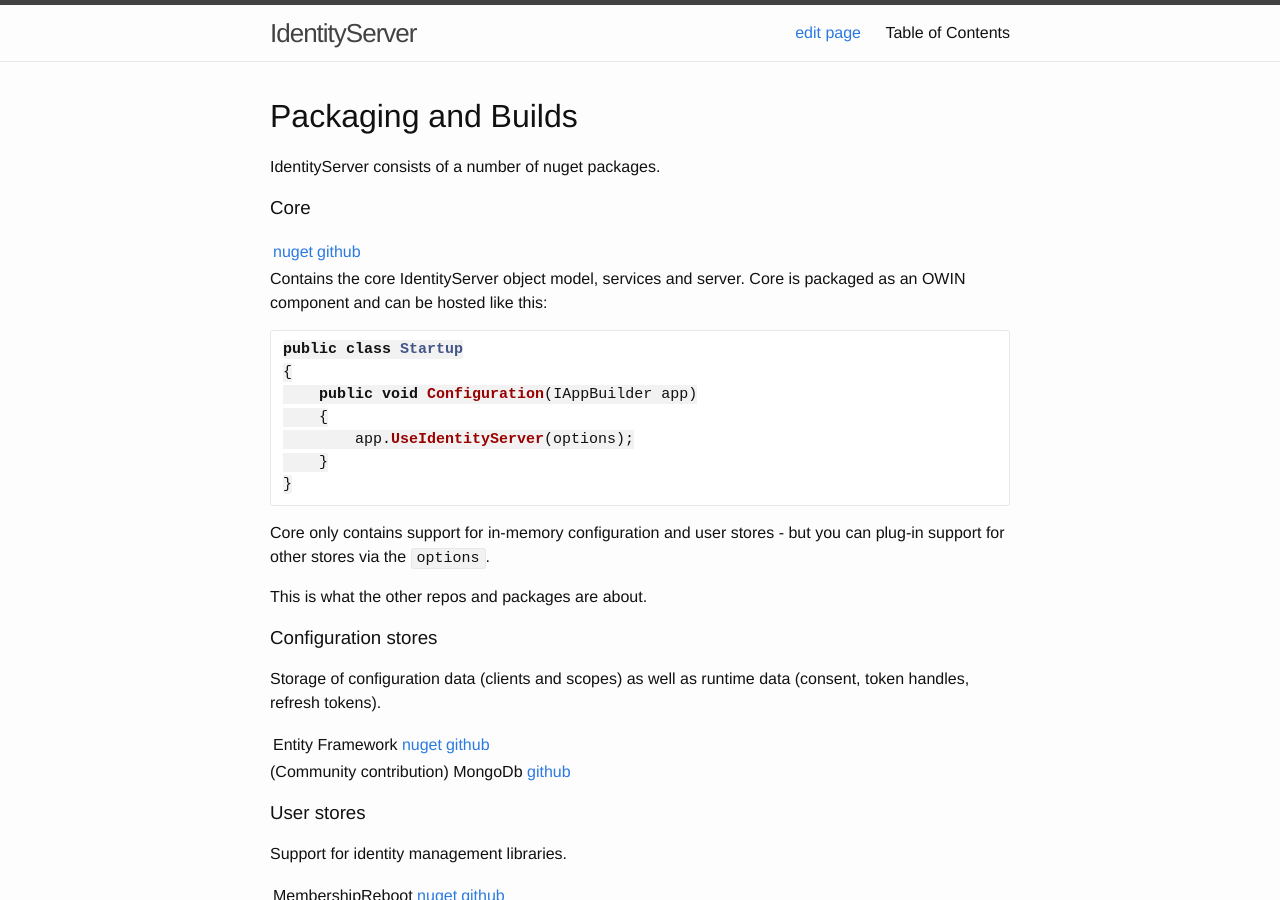
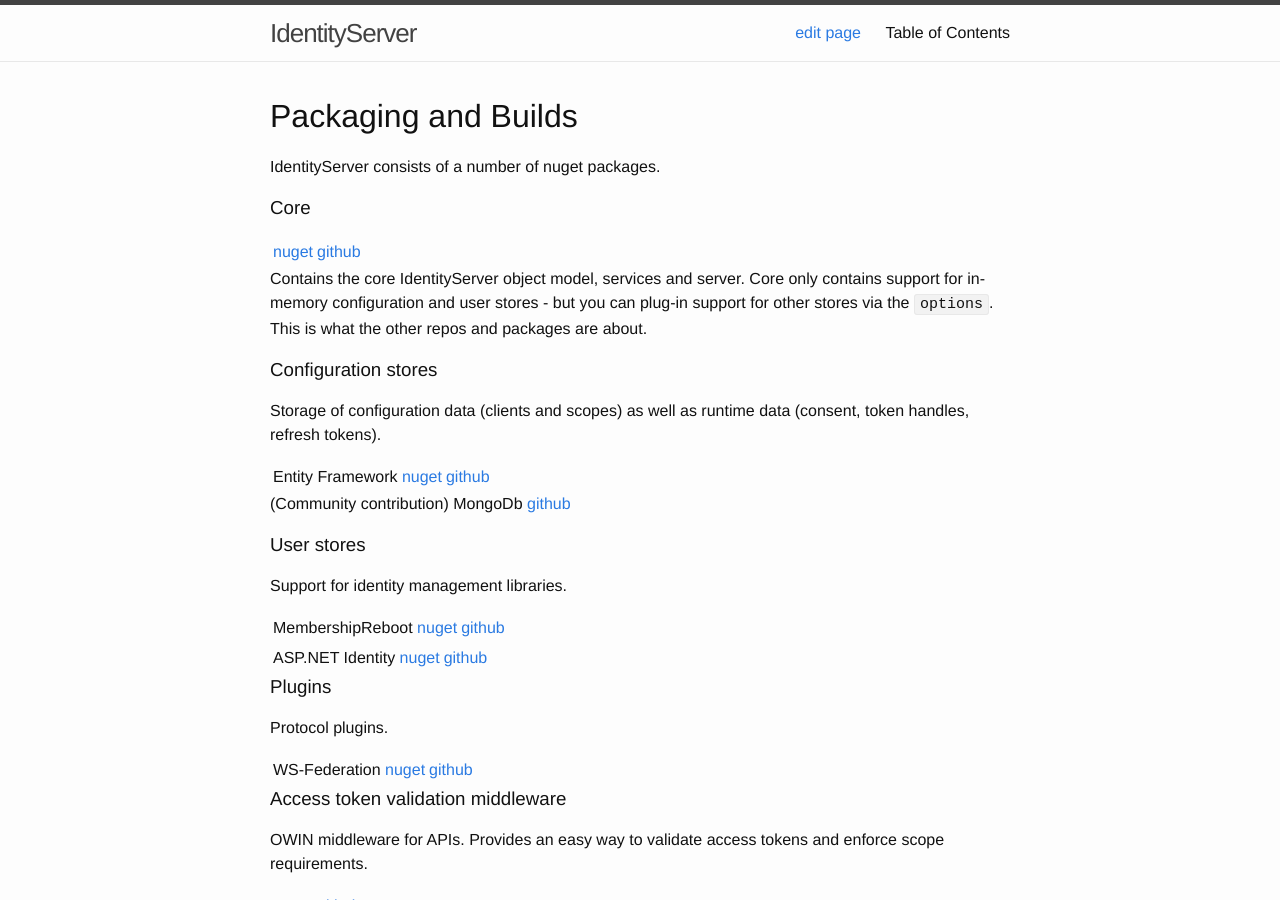
Before and after one commit to IdentityServer/Documentation, a Jekyll site: the page built from docs/overview/packaging.md, in a window 1280 px wide and 900 px high. Built offline with Jekyll 4.4.1, drawn with Linux system fonts in a browser that asks for light colours; Markdown is read by kramdown in place of the engine named in the settings.

Commit message:
Update packaging.md

````diff
--- a/docs/overview/packaging.md
+++ b/docs/overview/packaging.md
@@ -10,21 +10,7 @@
 
 [nuget](https://www.nuget.org/packages/Thinktecture.IdentityServer.v3/) | [github](https://github.com/thinktecture/Thinktecture.IdentityServer.v3)
 
-Contains the core IdentityServer object model, services and server. Core is packaged as an OWIN component and can be hosted like this:
-
-```csharp
-public class Startup
-{
-    public void Configuration(IAppBuilder app)
-    {
-        app.UseIdentityServer(options);
-    }
-}
-```
-
-Core only contains support for in-memory configuration and user stores - but you can plug-in support for other stores via the `options`.
-
-This is what the other repos and packages are about.
+Contains the core IdentityServer object model, services and server. Core only contains support for in-memory configuration and user stores - but you can plug-in support for other stores via the `options`. This is what the other repos and packages are about.
 
 ### Configuration stores
 Storage of configuration data (clients and scopes) as well as runtime data (consent, token handles, refresh tokens).
````
